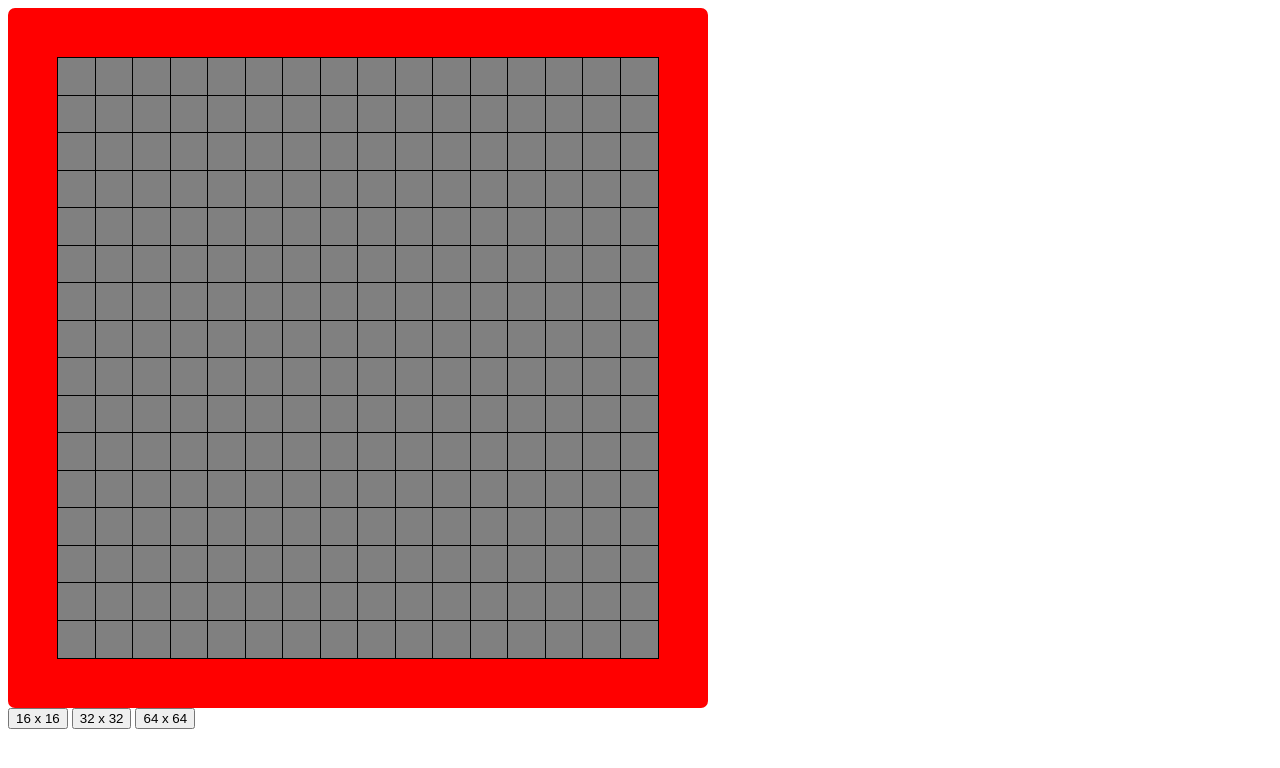
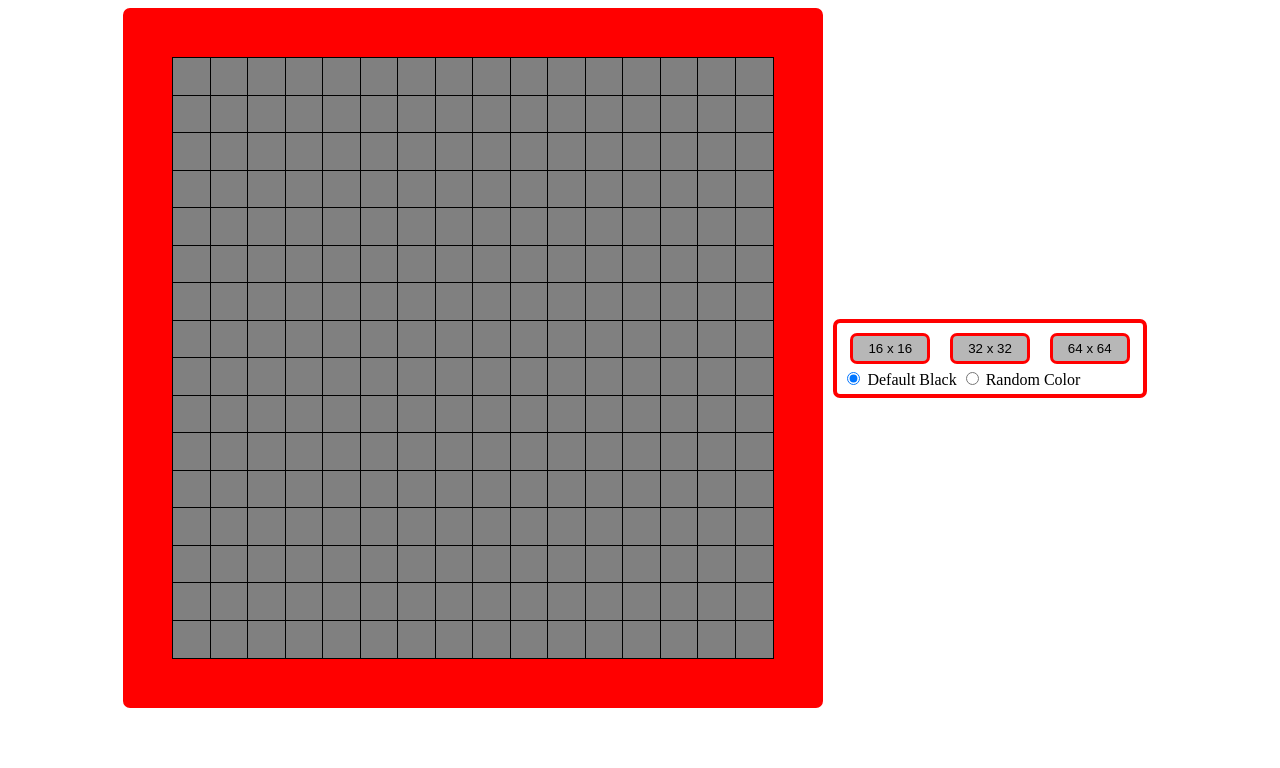
Before and after one commit to maxwatsonthecoder/etch-a-sketch, a plain HTML site: page index.html in a window 1280 px wide. Drawn offline with Linux system fonts and the light colour scheme.

Commit message:
Add radio buttons and function to toggle random color or default black. Need opacity setting and remove grid function.

```diff
--- a/index.html
+++ b/index.html
@@ -9,10 +9,23 @@
     <div id="container">
     </div>
 
-    <div id="selections">
-        <button id="btn16">16 x 16</button>
-        <button id="btn32">32 x 32</button>
-        <button id="btn64">64 x 64</button>
+    <div id="customizations">
+        <div id="selections">
+            <button id="btn16">16 x 16</button>
+            <button id="btn32">32 x 32</button>
+            <button id="btn64">64 x 64</button>
+
+        </div>
+
+        <div id="color-selector">
+            <input type="radio" id="black" name="color-choice" checked>
+            <label for="black">Default Black</label>
+
+            <input type="radio" id="random" name="color-choice">
+            <label for="black">Random Color</label>
+        </div>
+
+
 
     </div>
 
--- a/script.js
+++ b/script.js
@@ -3,6 +3,8 @@ const containerWidth = 600;
 const btn16 = document.getElementById("btn16");
 const btn32 = document.getElementById("btn32");
 const btn64 = document.getElementById("btn64");
+const blackRadio = document.getElementById("black");
+const randomRadio = document.getElementById("random");
 
 let columns;
 let squareSize;
@@ -43,14 +45,20 @@ function createGrid() {
         square.style.height = `${squareSize}px`;
 
         square.addEventListener("mouseover", function() {
-            square.style.backgroundColor = "red";
-
+            if (blackRadio.checked) {
+                square.style.backgroundColor = "black";
+            } else if (randomRadio.checked) {
+                square.style.backgroundColor = generateColor();
+            }
         });
 
-
+        function generateColor() {
+            const randomColor = Math.floor(Math.random()*16777215).toString(16);
+            square.style.backgroundColor = "#" + randomColor;
+        }
 
     }
-}
+};
 
 
 createGrid();
@@ -59,5 +67,8 @@ document.getElementById("btn16").addEventListener("click", btn16Click);
 document.getElementById("btn32").addEventListener("click", btn32Click);
 document.getElementById("btn64").addEventListener("click", btn64Click);
 
-// Need to add dynamic code for bg color options,
-//and make random color fn
+
+
+
+//Add scratch off fn. (or opacity setting)
+// Style site! Show/hide gridlines fn.
--- a/styles.css
+++ b/styles.css
@@ -1,6 +1,12 @@
 /* add a "scratch off" feature instead of darkening the grid
 it lightens in transparency until a background image is
 revealed */
+body {
+    display: flex;
+    justify-content: center;
+    align-items: center;
+}
+
 #container {
     display: flex;
     flex-wrap: wrap;
@@ -9,6 +15,27 @@ revealed */
     width: 600px;
     height: 600px;
 }
+
+#customizations {
+    margin: 10px;
+    border: 4px solid red;
+    padding: 5px;
+    border-radius: 7px;
+}
+
+button {
+    border: 3px solid red;
+    margin: 5px 8px;
+    padding: 5px 15px;
+    border-radius: 7px;
+    background-color: #b7b7b7;
+    color: black;
+}
+
+/* #color-selector {
+    border: 2px solid orange;
+    border-radius: 7px;
+} */
 
 .gridSquare {
     outline: 1px solid black;
```
